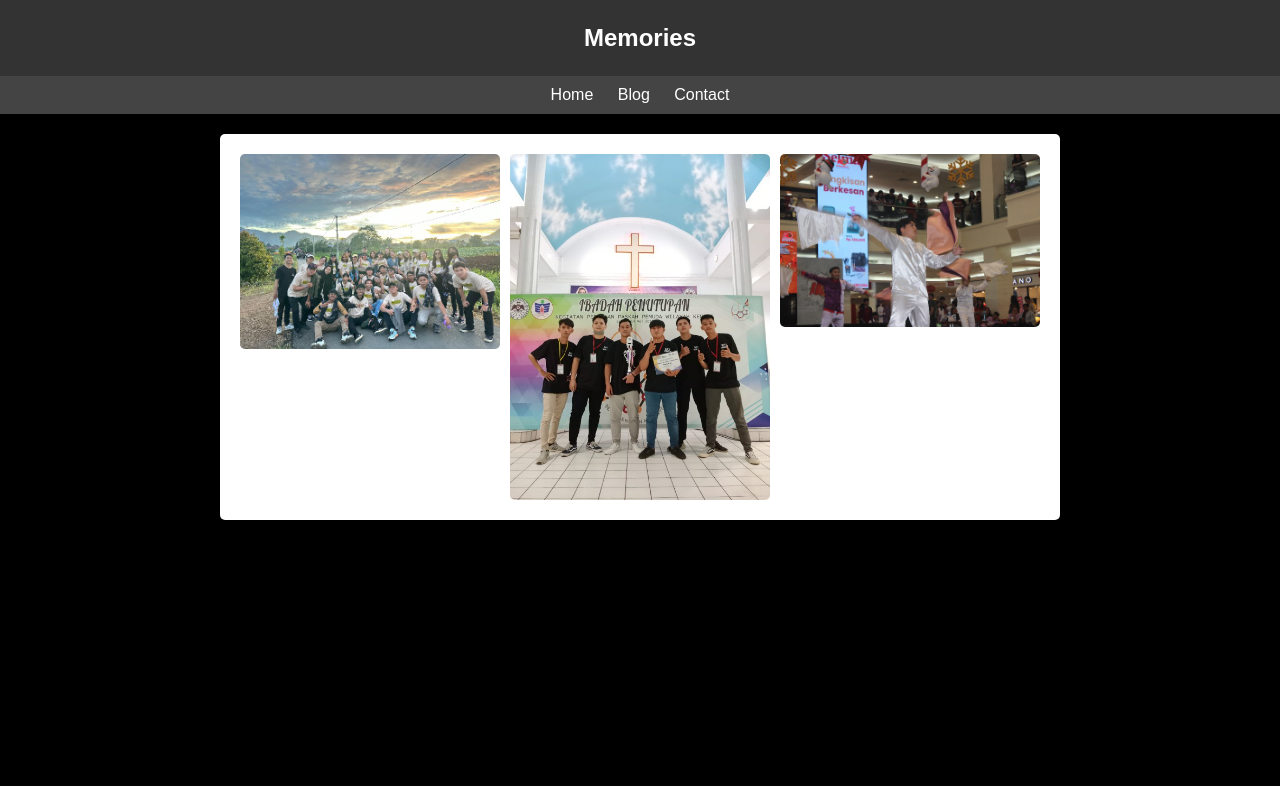
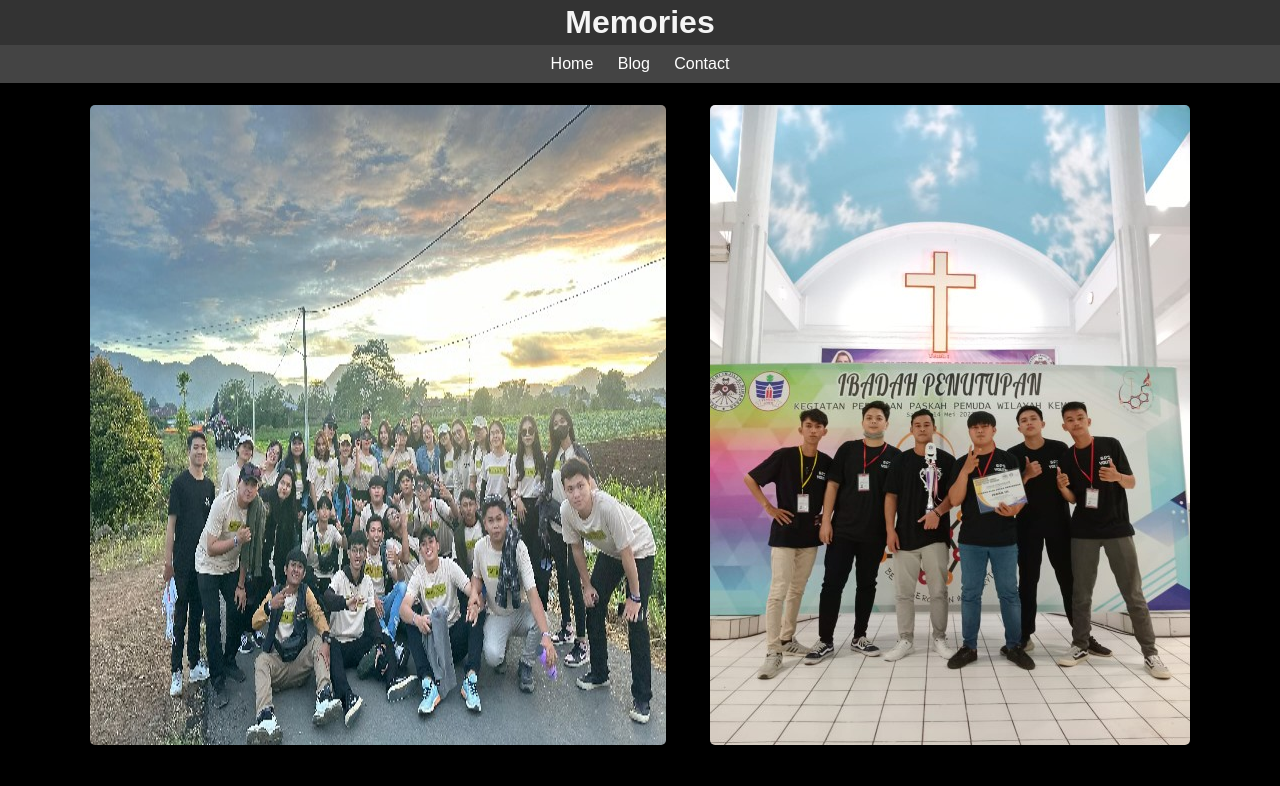
Before and after one commit to Zfnya/Zfnya.github.io, a plain HTML site: page gallery.html in a window 1280 px wide. Shown: the top 786 px of the page. Drawn offline with Linux system fonts and the light colour scheme.

Commit message:
Add files via upload

```diff
--- /dev/null
+++ b/blog.css
@@ -0,0 +1,39 @@
+body {
+  font-family: Arial, sans-serif;
+  margin: 0;
+  padding: 0;
+  background-color: #000;
+  color: whitesmoke;
+  text-align: center;
+}
+
+header {
+  background-color: #333;
+  color: #fff;
+  text-align: center;
+  padding: 4px 0;
+}
+
+nav {
+  background-color: #444;
+  padding: 10px 0;
+  text-align: center;
+}
+
+nav a {
+  color: #fff;
+  text-decoration: none;
+  margin: 0 10px;
+}
+
+article {
+  margin-bottom: 20px;
+}
+
+article h2 {
+  margin-bottom: 10px;
+}
+
+article p {
+  line-height: 2;
+}
--- /dev/null
+++ b/contact.css
@@ -0,0 +1,27 @@
+body {
+  font-family: Arial, sans-serif;
+  margin: 0;
+  padding: 0;
+  background-color: #000;
+  color: whitesmoke;
+  text-align: center;
+}
+
+header {
+  background-color: #333;
+  color: whitesmoke;
+  text-align: center;
+  padding: 4px 0;
+}
+
+nav {
+  background-color: #444;
+  padding: 10px 0;
+  text-align: center;
+}
+
+nav a {
+  color: #fff;
+  text-decoration: none;
+  margin: 0 10px;
+}
--- /dev/null
+++ b/gallery.css
@@ -0,0 +1,54 @@
+body {
+  font-family: Arial, sans-serif;
+  margin: 0;
+  padding: 0;
+  background-color: #000;
+  color: whitesmoke;
+  text-align: center;
+}
+header {
+  background-color: #333;
+  color: whitesmoke;
+  padding: 4px;
+  text-align: center;
+}
+h1 {
+  margin: 0;
+}
+nav {
+  background-color: #444;
+  padding: 10px 0;
+  text-align: center;
+}
+nav a {
+  color: #fff;
+  text-decoration: none;
+  margin: 0 10px;
+}
+
+.section {
+  max-width: 800px;
+  margin: 20px auto;
+  background-color: #fff;
+  padding: 20px;
+  border-radius: 5px;
+}
+
+.gallery {
+  display: flex;
+  flex-wrap: wrap;
+  justify-content: center;
+}
+
+.gallery img:hover {
+  transform: scale(1.05);
+}
+
+.gallery img {
+  max-width: 100%;
+  height: auto;
+  display: block;
+  margin: 22px;
+  border-radius: 5px;
+  transition: transform 0.3s ease;
+}
--- a/gallery.html
+++ b/gallery.html
@@ -4,70 +4,24 @@
     <meta charset="UTF-8" />
     <meta name="viewport" content="width=device-width, initial-scale=1.0" />
     <title>Gallery</title>
-    <style>
-      body {
-        font-family: Arial, sans-serif;
-        margin: 0;
-        padding: 0;
-        background-color: #000;
-        color: whitesmoke;
-      }
-
-      header {
-        background-color: #333;
-        color: #fff;
-        text-align: center;
-        padding: 4px 0;
-      }
-
-      nav {
-        background-color: #444;
-        padding: 10px 0;
-        text-align: center;
-      }
-
-      nav a {
-        color: #fff;
-        text-decoration: none;
-        margin: 0 10px;
-      }
-
-      .container {
-        max-width: 800px;
-        margin: 20px auto;
-        background-color: #fff;
-        padding: 20px;
-        border-radius: 5px;
-      }
-
-      .gallery {
-        display: grid;
-        grid-template-columns: repeat(auto-fit, minmax(200px, 1fr));
-        grid-gap: 10px;
-      }
-
-      .gallery img {
-        width: 100%;
-        height: auto;
-        border-radius: 5px;
-      }
-    </style>
+    <link rel="stylesheet" href="gallery.css" />
   </head>
   <body>
     <header>
-      <h2>Memories</h2>
+      <h1>Memories</h1>
     </header>
     <nav>
       <a href="index.html">Home</a>
       <a href="blog.html">Blog</a>
       <a href="contact.html">Contact</a>
     </nav>
-    <div class="container">
-      <div class="gallery">
+      <div id="gallery" class="gallery">
         <img src="selebrasi.jpg" alt="Gambar 1" />
         <img src="piala.jpg" alt="Gambar 2" />
         <img src="banners.jpg" alt="Gambar 3" />
+        <!-- Tambahkan lebih banyak gambar di sini -->
       </div>
     </div>
+    <script src="script.js"></script>
   </body>
 </html>
--- /dev/null
+++ b/index.css
@@ -0,0 +1,33 @@
+body {
+  font-family: Arial, sans-serif;
+  margin: 0;
+  padding: 0;
+  background-color: #000;
+  color: whitesmoke;
+  text-align: center;
+}
+header {
+  background-color: #333;
+  color: whitesmoke;
+  padding: 4px;
+  text-align: center;
+}
+h1 {
+  margin: 0;
+}
+nav {
+  background-color: #444;
+  padding: 10px 0;
+  text-align: center;
+}
+nav a {
+  color: #fff;
+  text-decoration: none;
+  margin: 0 10px;
+}
+section {
+  padding: 30px;
+}
+.round-image {
+  border-radius: 50%; /* Membuat foto menjadi berbentuk bulat */
+}
```
Also changed, not shown: blog.html (+1 -41 lines), contact.html (+1 -29 lines), gallery.js (added, +13 -0 lines), index.html (+1 -35 lines).
